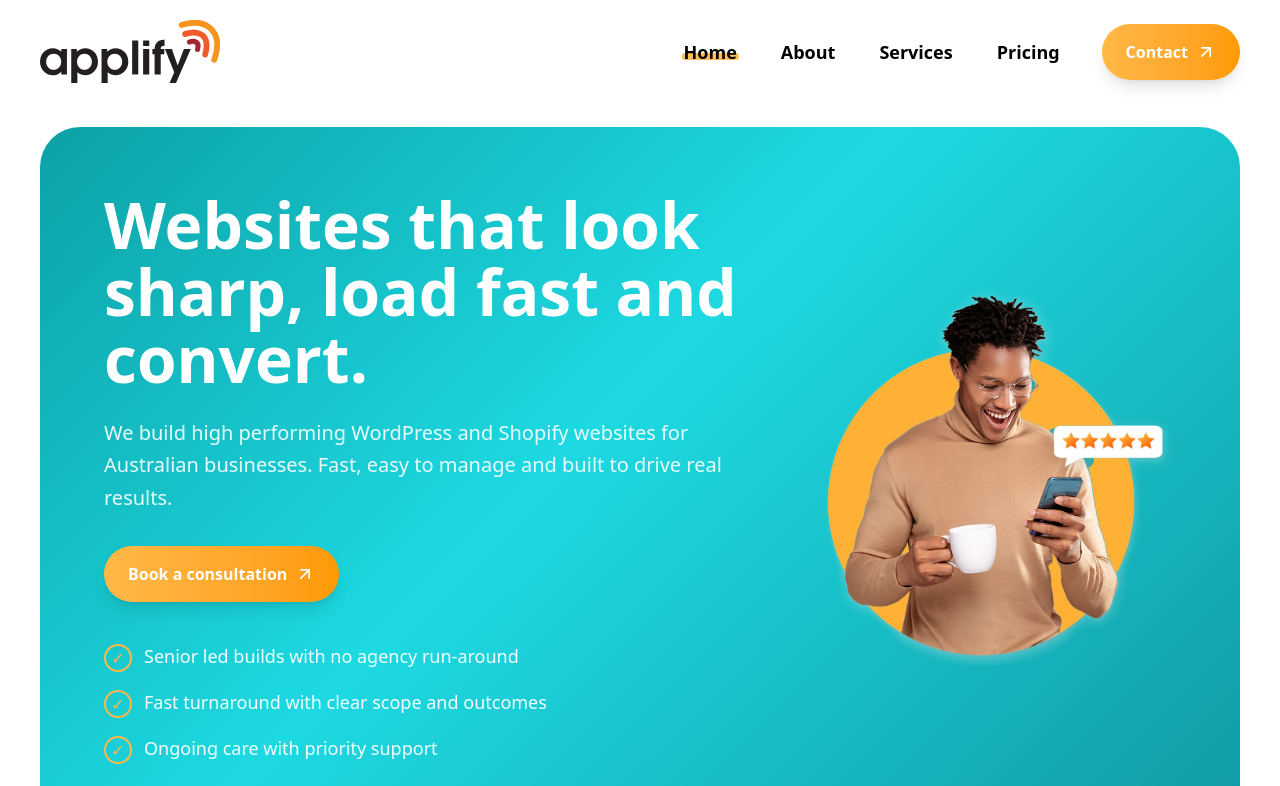
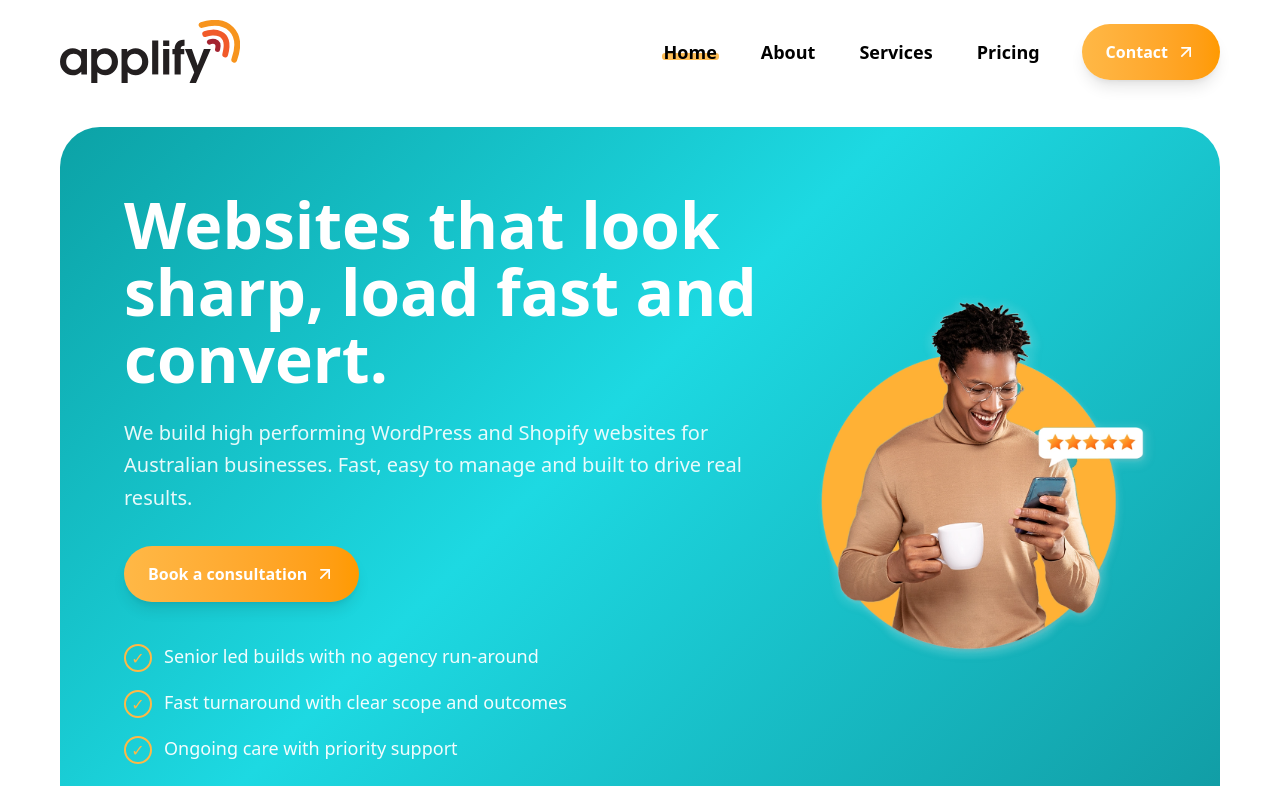
Before and after one commit to jono-au/applify, a Next.js app: page / in a window 1280 px wide. Shown: the top 786 px of the page. Built offline with nearby package versions, Linux system fonts and the light colour scheme.

Commit message:
refactor add different size widths

```diff
--- a/components/ui/Container.tsx
+++ b/components/ui/Container.tsx
@@ -1,17 +1,26 @@
 import type { ReactNode, HTMLAttributes } from "react";
+import clsx from "clsx";
 
 type ContainerProps = {
   children: ReactNode;
+  size?: "default" | "wide" | "narrow";
 } & HTMLAttributes<HTMLDivElement>;
 
 export default function Container({
   children,
-  className = "",
+  className,
+  size = "default",
   ...props
 }: ContainerProps) {
   return (
     <div
-      className={`mx-auto w-full max-w-[1440px] px-6 lg:px-10 ${className}`}
+      className={clsx(
+        "mx-auto w-full px-6 lg:px-10",
+        size === "narrow" && "max-w-[980px]",
+        size === "default" && "max-w-[1240px]",
+        size === "wide" && "max-w-[1440px]",
+        className,
+      )}
       {...props}
     >
       {children}
```
